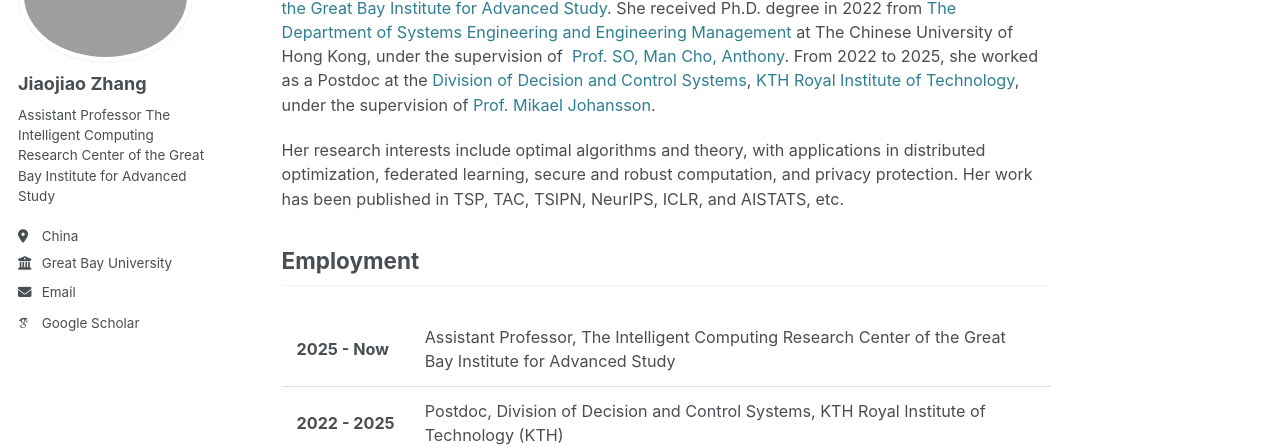
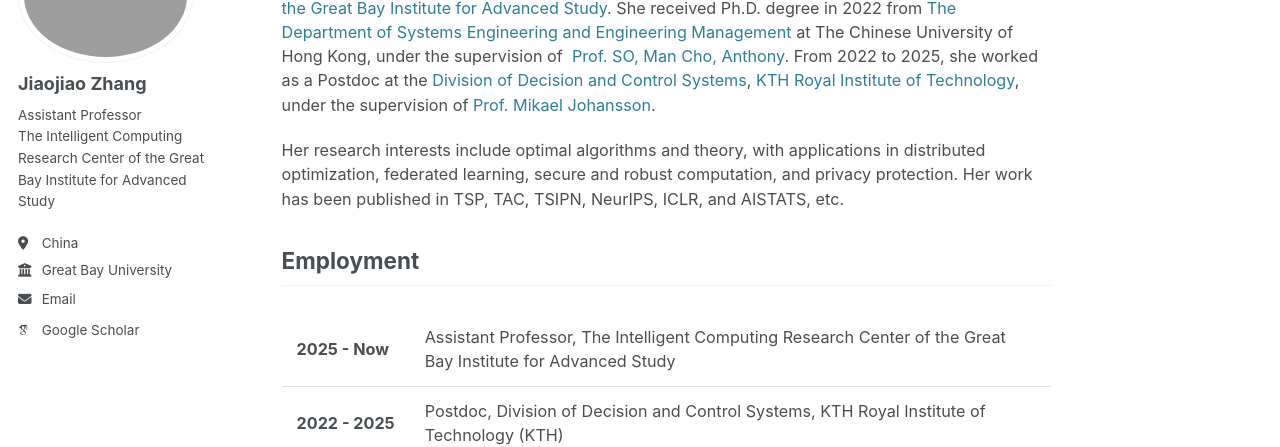
Before and after one commit to JiaojiaoZhang-jjz/JiaojiaoZhang-jjz.github.io, a Jekyll site: the page built from _pages/about.md, in a window 1280 px wide. Shown: the part 177-624 px from the top of the page. Built offline with Jekyll 4.4.1, drawn with Linux system fonts in a browser that asks for light colours; some web fonts are replaced.

Commit message:
优化细节

```diff
--- a/_config.yml
+++ b/_config.yml
@@ -26,9 +26,7 @@ author:
   name             : "Jiaojiao Zhang"
   pronouns         : # example: "she/her"
   #bio              : "Assistant Professor of The Intelligent Computing Research Center of the Great Bay Institute for Advanced Study"
-  bio              : |
-                    Assistant Professor
-                    The Intelligent Computing Research Center of the Great Bay Institute for Advanced Study
+  bio              : "Assistant Professor<br>The Intelligent Computing Research Center of the Great Bay Institute for Advanced Study"
   location         : "China"
   employer         : "Great Bay University"
   uri              : # URL
@@ -83,9 +81,7 @@ author_cn:
   avatar           : "zjj.png"
   name             : "张娇娇"
   pronouns         : # "她"
-  bio              : |
-                    助理教授
-                    大湾区高等研究院智能计算研究中心
+  bio              : "助理教授<br>大湾区高等研究院智能计算研究中心"
   location         : "中国"
   employer         : "大湾区大学(筹)"
   uri              : #"https://example.cn"
--- a/_includes/author-profile.html
+++ b/_includes/author-profile.html
@@ -21,7 +21,7 @@
   <div class="author__content">
     <h3 class="author__name">{{ author.name }}</h3>
     {% if author.pronouns %}<p class="author__pronouns">{{ author.pronouns }}</p>{% endif %}
-    {% if author.bio %}<p class="author__bio">{{ author.bio }}</p>{% endif %}
+    {% if author.bio %}<div class="author__bio">{{ author.bio }}</div>{% endif %}
   </div>
 
   <div class="author__urls-wrapper">
--- a/_sass/layout/_sidebar.scss
+++ b/_sass/layout/_sidebar.scss
@@ -164,8 +164,12 @@
 
 .author__bio {
   margin: 0;
-  white-space: pre-line; // 关键属性：保留换行符
+  white-space: pre-line !important; // 提高优先级，强制保留换行符
   line-height: 1.6;      // 增加行间距
+  word-wrap: break-word; // 允许长词换行
+  overflow-wrap: break-word; // 现代浏览器支持
+  display: block; // 确保作为块级元素显示
+  font-size: $type-size-6; // 设置字体大小与原来一致
 
   @include breakpoint($large) {
     margin-top: 10px;
```
Also changed, not shown: 1 other file.
